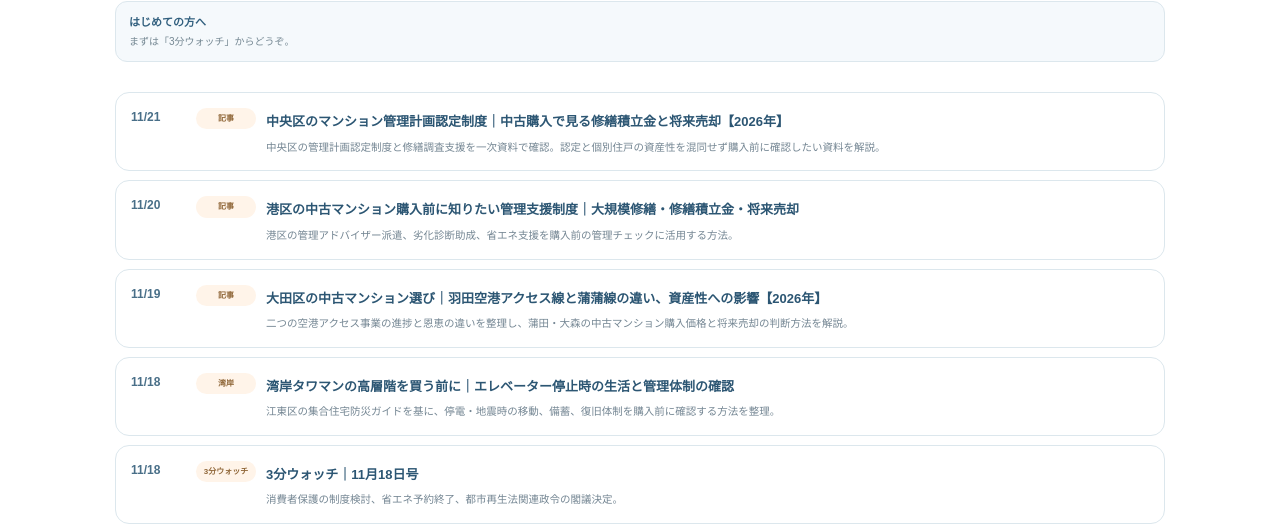
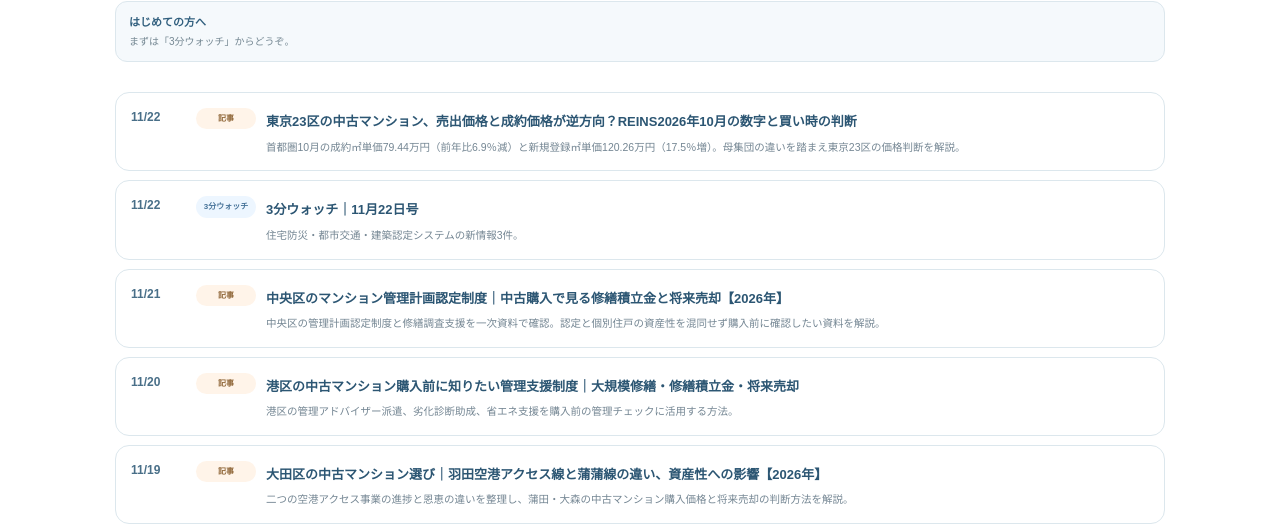
Before and after one commit to agent-insight/tokyo-mansion-watch, a plain HTML site: page updates.html in a window 1280 px wide. Shown: the part 261-793 px from the top of the page. Drawn offline with Linux system fonts and the light colour scheme.

Commit message:
Publish Tokyo23 REINS October analysis and weekly watch 2026-11-22

```diff
--- a/updates.html
+++ b/updates.html
@@ -17,6 +17,8 @@
 <section class="updates-hero reader-first-hero"><span class="eyebrow">WHAT'S NEW</span><h1>更新情報</h1><div class="visit-status-card" data-visit-status></div></section>
 
 <section class="updates-list">
+<a class="update-item" data-update-date="2026-11-22" href="article.html?id=tokyo23-reins-oct2026-listing-contract-price-gap"><span class="update-date">11/22</span><span class="update-kind guide">記事</span><div><strong>東京23区の中古マンション、売出価格と成約価格が逆方向？REINS2026年10月の数字と買い時の判断</strong><p>首都圏10月の成約㎡単価79.44万円（前年比6.9％減）と新規登録㎡単価120.26万円（17.5％増）。母集団の違いを踏まえ東京23区の価格判断を解説。</p></div></a>
+<a class="update-item" data-update-date="2026-11-22" href="brief.html?date=2026-11-22"><span class="update-date">11/22</span><span class="update-kind market">3分ウォッチ</span><div><strong>3分ウォッチ｜11月22日号</strong><p>住宅防災・都市交通・建築認定システムの新情報3件。</p></div></a>
 <a class="update-item" data-update-date="2026-11-21" href="article.html?id=chuo-condo-management-certification-resale-2026"><span class="update-date">11/21</span><span class="update-kind guide">記事</span><div><strong>中央区のマンション管理計画認定制度｜中古購入で見る修繕積立金と将来売却【2026年】</strong><p>中央区の管理計画認定制度と修繕調査支援を一次資料で確認。認定と個別住戸の資産性を混同せず購入前に確認したい資料を解説。</p></div></a>
 <a class="update-item" data-update-date="2026-11-20" href="article.html?id=minato-condo-management-support-repair-2026"><span class="update-date">11/20</span><span class="update-kind guide">記事</span><div><strong>港区の中古マンション購入前に知りたい管理支援制度｜大規模修繕・修繕積立金・将来売却</strong><p>港区の管理アドバイザー派遣、劣化診断助成、省エネ支援を購入前の管理チェックに活用する方法。</p></div></a>
 <a class="update-item" data-update-date="2026-11-19" href="article.html?id=ota-haneda-access-vs-kamakama-resale-2026"><span class="update-date">11/19</span><span class="update-kind guide">記事</span><div><strong>大田区の中古マンション選び｜羽田空港アクセス線と蒲蒲線の違い、資産性への影響【2026年】</strong><p>二つの空港アクセス事業の進捗と恩恵の違いを整理し、蒲田・大森の中古マンション購入価格と将来売却の判断方法を解説。</p></div></a>
```
